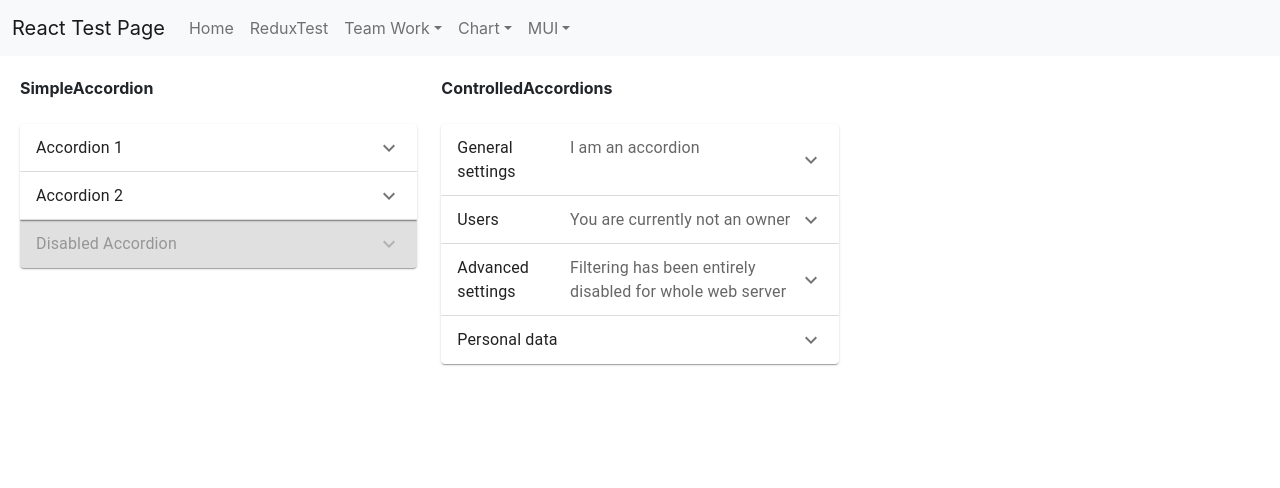
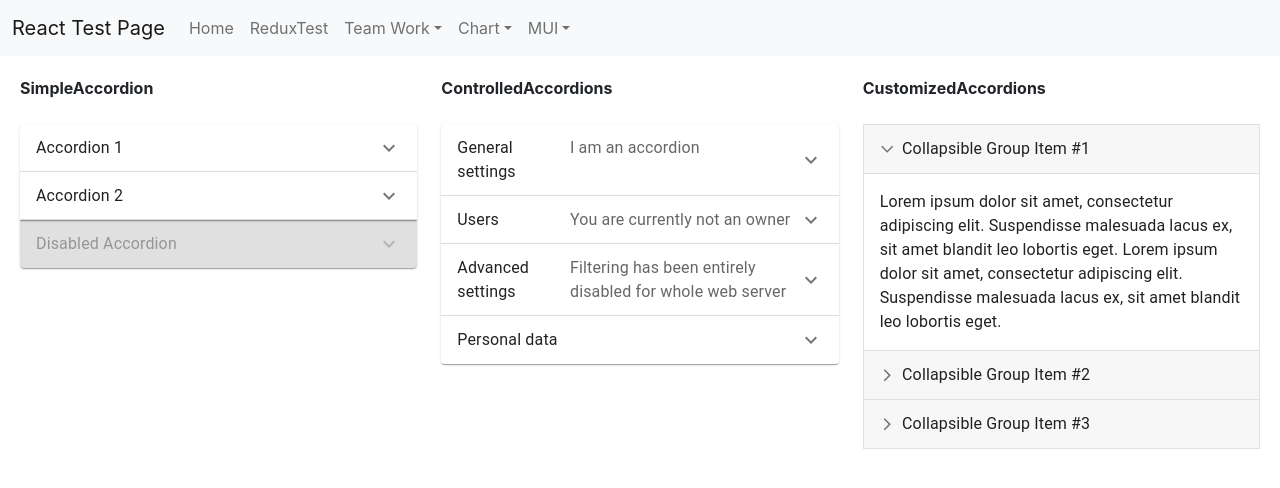
Before and after one commit to jinseok1306/React-Test, a React (Create React App) app in the folder ReactProject/client_app/: page /MUI/AccordionPage in a window 1280 px wide. Shown: the top 488 px of the page. Built offline with nearby package versions, Linux system fonts and the light colour scheme.

Commit message:
MUI CustomizedAccordions 테스트 완료

```diff
--- /dev/null
+++ b/ReactProject/client_app/src/components/Accordion/CustomizedAccordions.tsx
@@ -0,0 +1,98 @@
+import * as React from 'react';
+import { styled } from '@mui/material/styles';
+import ArrowForwardIosSharpIcon from '@mui/icons-material/ArrowForwardIosSharp';
+import MuiAccordion, { AccordionProps } from '@mui/material/Accordion';
+import MuiAccordionSummary, {
+    AccordionSummaryProps,
+} from '@mui/material/AccordionSummary';
+import MuiAccordionDetails from '@mui/material/AccordionDetails';
+import Typography from '@mui/material/Typography';
+
+const Accordion = styled((props: AccordionProps) => (
+    <MuiAccordion disableGutters elevation={0} square {...props} />
+))(({ theme }) => ({
+    border: `1px solid ${theme.palette.divider}`,
+    '&:not(:last-child)': {
+        borderBottom: 0,
+    },
+    '&:before': {
+        display: 'none',
+    },
+}));
+
+const AccordionSummary = styled((props: AccordionSummaryProps) => (
+    <MuiAccordionSummary
+        expandIcon={<ArrowForwardIosSharpIcon sx={{ fontSize: '0.9rem' }} />}
+        {...props}
+    />
+))(({ theme }) => ({
+    backgroundColor:
+        theme.palette.mode === 'dark'
+            ? 'rgba(255, 255, 255, .05)'
+            : 'rgba(0, 0, 0, .03)',
+    flexDirection: 'row-reverse',
+    '& .MuiAccordionSummary-expandIconWrapper.Mui-expanded': {
+        transform: 'rotate(90deg)',
+    },
+    '& .MuiAccordionSummary-content': {
+        marginLeft: theme.spacing(1),
+    },
+}));
+
+const AccordionDetails = styled(MuiAccordionDetails)(({ theme }) => ({
+    padding: theme.spacing(2),
+    borderTop: '1px solid rgba(0, 0, 0, .125)',
+}));
+
+export default function CustomizedAccordions() {
+    const [expanded, setExpanded] = React.useState<string | false>('panel1');
+
+    const handleChange =
+        (panel: string) => (event: React.SyntheticEvent, newExpanded: boolean) => {
+            setExpanded(newExpanded ? panel : false);
+        };
+
+    return (
+        <div>
+            <Accordion expanded={expanded === 'panel1'} onChange={handleChange('panel1')}>
+                <AccordionSummary aria-controls="panel1d-content" id="panel1d-header">
+                    <Typography>Collapsible Group Item #1</Typography>
+                </AccordionSummary>
+                <AccordionDetails>
+                    <Typography>
+                        Lorem ipsum dolor sit amet, consectetur adipiscing elit. Suspendisse
+                        malesuada lacus ex, sit amet blandit leo lobortis eget. Lorem ipsum dolor
+                        sit amet, consectetur adipiscing elit. Suspendisse malesuada lacus ex,
+                        sit amet blandit leo lobortis eget.
+                    </Typography>
+                </AccordionDetails>
+            </Accordion>
+            <Accordion expanded={expanded === 'panel2'} onChange={handleChange('panel2')}>
+                <AccordionSummary aria-controls="panel2d-content" id="panel2d-header">
+                    <Typography>Collapsible Group Item #2</Typography>
+                </AccordionSummary>
+                <AccordionDetails>
+                    <Typography>
+                        Lorem ipsum dolor sit amet, consectetur adipiscing elit. Suspendisse
+                        malesuada lacus ex, sit amet blandit leo lobortis eget. Lorem ipsum dolor
+                        sit amet, consectetur adipiscing elit. Suspendisse malesuada lacus ex,
+                        sit amet blandit leo lobortis eget.
+                    </Typography>
+                </AccordionDetails>
+            </Accordion>
+            <Accordion expanded={expanded === 'panel3'} onChange={handleChange('panel3')}>
+                <AccordionSummary aria-controls="panel3d-content" id="panel3d-header">
+                    <Typography>Collapsible Group Item #3</Typography>
+                </AccordionSummary>
+                <AccordionDetails>
+                    <Typography>
+                        Lorem ipsum dolor sit amet, consectetur adipiscing elit. Suspendisse
+                        malesuada lacus ex, sit amet blandit leo lobortis eget. Lorem ipsum dolor
+                        sit amet, consectetur adipiscing elit. Suspendisse malesuada lacus ex,
+                        sit amet blandit leo lobortis eget.
+                    </Typography>
+                </AccordionDetails>
+            </Accordion>
+        </div>
+    );
+}
--- a/ReactProject/client_app/src/pages/MUI/AccordionPage.tsx
+++ b/ReactProject/client_app/src/pages/MUI/AccordionPage.tsx
@@ -3,6 +3,7 @@ import Menu from '../../components/Menu';
 import Grid from '@mui/material/Grid';
 import SimpleAccordion from '../../components/Accordion/SimpleAccordion';
 import ControlledAccordions from '../../components/Accordion/ControlledAccordions';
+import CustomizedAccordions from '../../components/Accordion/CustomizedAccordions';
 
 const AccordionPage = () => {
     return (
@@ -18,6 +19,10 @@ const AccordionPage = () => {
                         <b>ControlledAccordions</b><div>&nbsp;</div>
                         <ControlledAccordions />
                     </Grid>
+                    <Grid item xs={4}>
+                        <b>CustomizedAccordions</b><div>&nbsp;</div>
+                        <CustomizedAccordions />
+                    </Grid>
                 </Grid>
             </div>
         </div>
```
Also changed, not shown: 1 other file (tests, documents, lock files or other folders).
